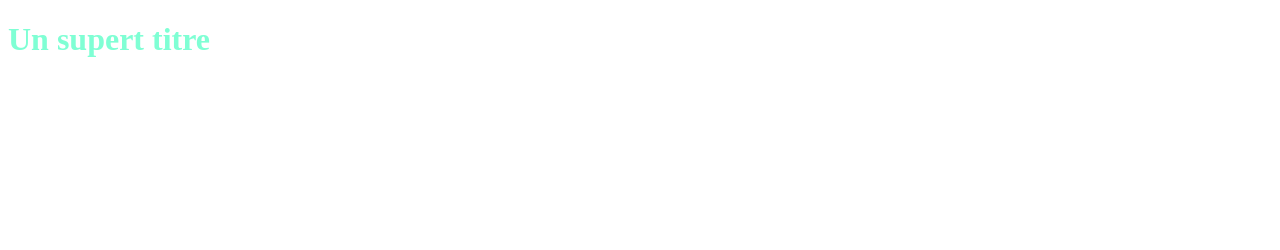
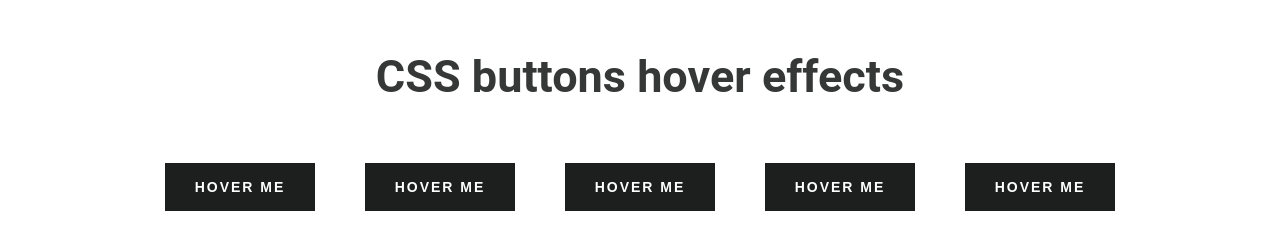
Before and after one commit to Miramiat/OpenclassroomsProject, a plain HTML site: page index.html in a window 1280 px wide. Drawn offline with Linux system fonts and the light colour scheme.

Commit message:
Ajout de bouttons avec effets survol

```diff
--- a/index.html
+++ b/index.html
@@ -12,6 +12,24 @@
 	</head>
 
    <body>
-    <h1>Un supert titre</h1>
+    <h1>CSS buttons hover effects</h1>
+<div class="btn-holder">
+  <button class="btn btn-1 hover-filled-slide-down">
+    <span>hover me</span>
+  </button>
+  <button class="btn btn-1 hover-filled-slide-up">
+    <span>hover me</span>
+  </button>
+  <button class="btn btn-1 hover-filled-slide-left">
+    <span>hover me</span>
+  </button>
+  <button class="btn btn-1 hover-filled-slide-right">
+    <span>hover me</span>
+  </button>
+  <button class="btn btn-1 hover-filled-opacity">
+    <span>hover me</span>
+  </button>
+</div>
+
    </body>
 </html>
--- a/style.css
+++ b/style.css
@@ -1,3 +1,115 @@
-h1{
-    color: aquamarine;
-}
+* {
+    box-sizing: border-box;
+    margin: 0; padding: 0;
+  }
+  body {
+    font-family: 'Roboto', sans-serif;
+    color: rgb(85,75,85);
+    background-color: rgb(255,255,255);
+  }
+  h1 {
+    padding: 50px 0;
+    font-size: 45px;
+    text-align: center;
+    color: rgb(54, 56, 55);
+  }
+  :active, :hover, :focus {
+    outline: 0!important;
+    outline-offset: 0;
+  }
+  ::before,
+  ::after {
+    position: absolute;
+    content: "";
+  }
+
+  .btn-holder {
+    display: flex;
+    flex-wrap: wrap;
+    justify-content: center;
+    max-width: 1000px;
+    margin: 10px auto 35px;
+  }
+  .btn {
+    position: relative;
+    display: inline-block;
+    width: auto; height: auto;
+    background-color: transparent;
+    border: none;
+    cursor: pointer;
+    margin: 0px 25px 15px;
+    min-width: 150px;
+  }
+    .btn span {
+      position: relative;
+      display: inline-block;
+      font-size: 14px;
+      font-weight: bold;
+      letter-spacing: 2px;
+      text-transform: uppercase;
+      top: 0; left: 0;
+      width: 100%;
+      padding: 15px 20px;
+      transition: 0.3s;
+    }
+
+  /*--- btn-1 ---*/
+  .btn-1::before {
+    background-color: rgb(28, 31, 30);
+    transition: 0.3s ease-out;
+  }
+  .btn-1 span {
+    color: rgb(255,255,255);
+    border: 1px solid rgb(28, 31, 30);
+    transition: 0.2s 0.1s;
+  }
+  .btn-1 span:hover {
+    color: rgb(28, 31, 30);
+    transition: 0.2s 0.1s;
+  }
+
+  /* 1.hover-filled-slide-down */
+  .btn.hover-filled-slide-down::before {
+    bottom: 0; left: 0; right: 0;
+    height: 100%; width: 100%;
+  }
+  .btn.hover-filled-slide-down:hover::before {
+    height: 0%;
+  }
+
+  /* 2.hover-filled-slide-up */
+  .btn.hover-filled-slide-up::before {
+    top: 0; left: 0; right: 0;
+    height: 100%; width: 100%;
+  }
+  .btn.hover-filled-slide-up:hover::before {
+    height: 0%;
+  }
+
+  /* 3.hover-filled-slide-left */
+  .btn.hover-filled-slide-left::before {
+    top: 0; bottom: 0; left: 0;
+    height: 100%; width: 100%;
+  }
+  .btn.hover-filled-slide-left:hover::before {
+    width: 0%;
+  }
+
+  /* 4. hover-filled-slide-right */
+  .btn.hover-filled-slide-right::before {
+    top:0; bottom: 0; right: 0;
+    height: 100%; width: 100%;
+  }
+  .btn.hover-filled-slide-right:hover::before {
+    width: 0%;
+  }
+
+  /* 5. hover-filled-opacity */
+  .btn.hover-filled-opacity::before {
+    top:0; bottom: 0; right: 0;
+    height: 100%; width: 100%;
+    opacity: 1;
+  }
+  .btn.hover-filled-opacity:hover::before {
+    opacity: 0;
+  }
```
